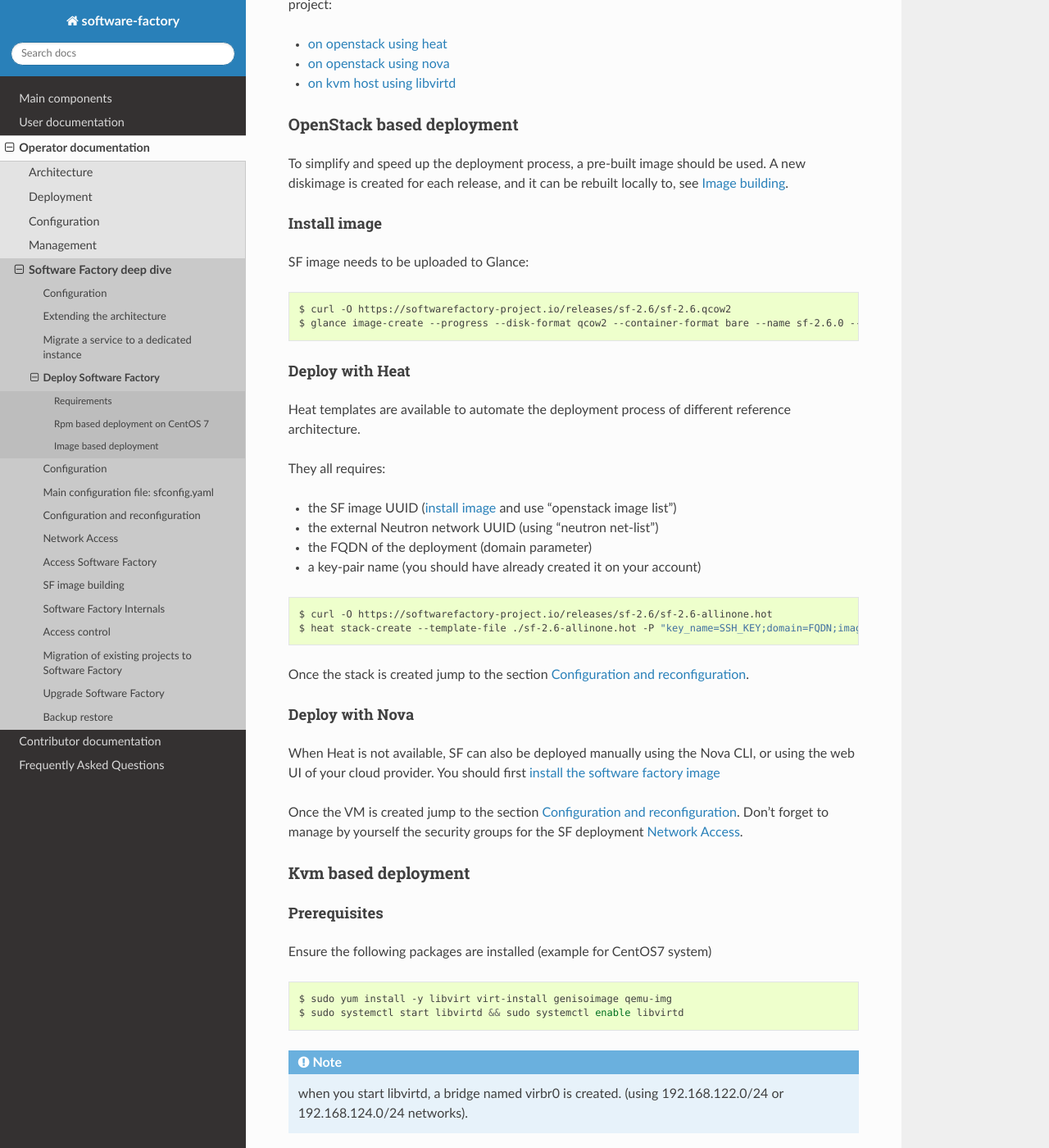
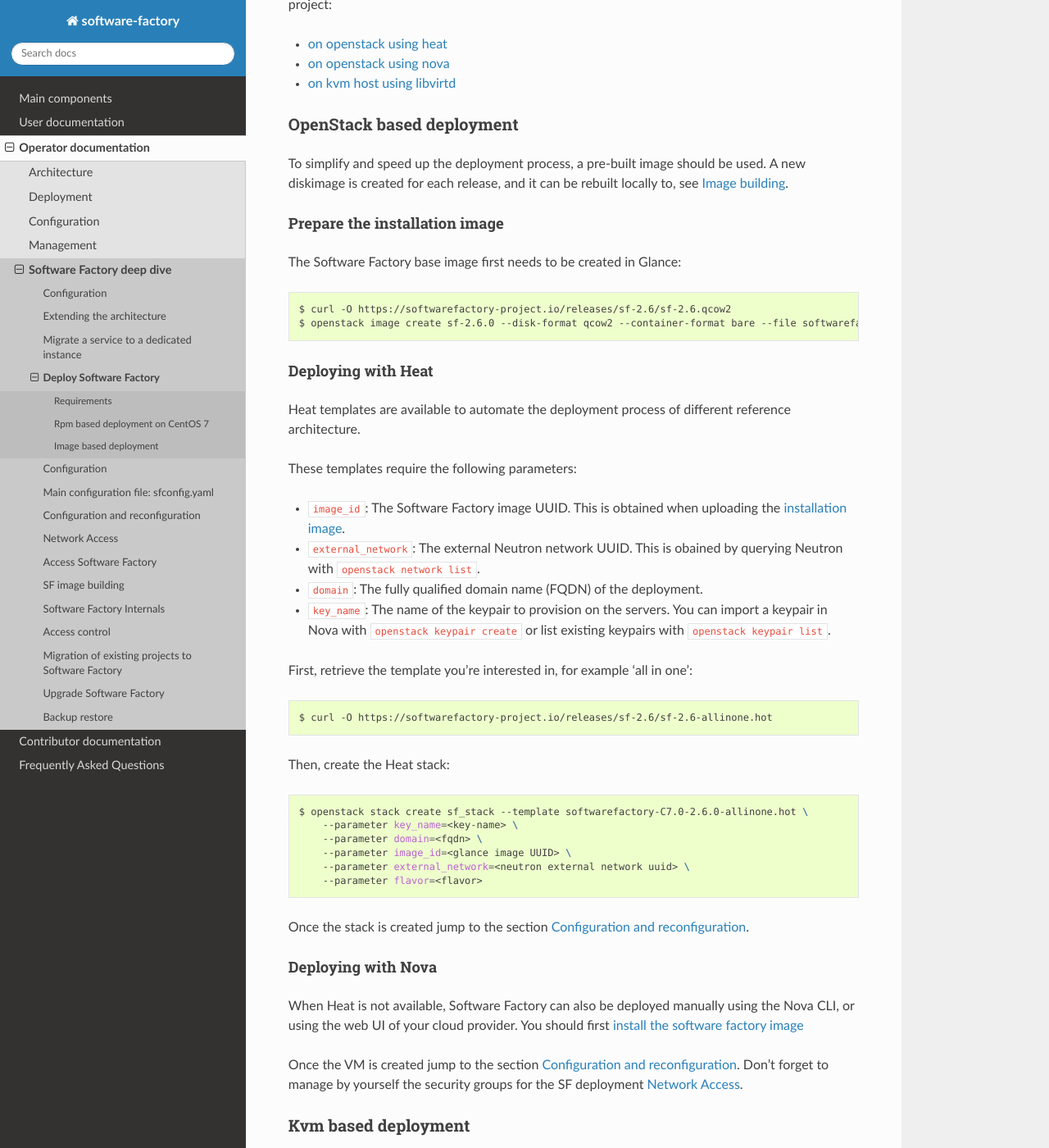
Before and after one commit to softwarefactory-project/sf-docs, a Sphinx documentation site: the page built from docs/operator/deployment.rst, in a window 1280 px wide and 1400 px high, scrolled down 842 px. Shown: the whole window at 82% size. Built offline with Sphinx 7.4.7 and the Read the Docs theme 2.0.0, drawn with Linux system fonts in a browser that asks for light colours; some of the changed text lies outside the part shown.

Commit message:
Flesh out a bit the docs regarding deployment
- Remove deprecated commands in favor of openstackclient
- Add some clarification on parameters

Change-Id: I3752e47161645243915aef85a785f319d14b747b

```diff
--- a/docs/operator/deployment.rst
+++ b/docs/operator/deployment.rst
@@ -58,45 +58,60 @@
 
 .. _deployment_image_based_install_image:
 
-Install image
-.............
+Prepare the installation image
+..............................
 
-SF image needs to be uploaded to Glance:
+The Software Factory base image first needs to be created in Glance:
 
 .. code-block:: bash
 
- $ curl -O https://softwarefactory-project.io/releases/sf-2.6/sf-2.6.qcow2
- $ glance image-create --progress --disk-format qcow2 --container-format bare --name sf-2.6.0 --file sf-2.6.qcow2
+  $ curl -O https://softwarefactory-project.io/releases/sf-2.6/sf-2.6.qcow2
+  $ openstack image create sf-2.6.0 --disk-format qcow2 --container-format bare --file softwarefactory-C7.0-2.6.0.img.qcow2
 
 .. _deployment_image_based_heat:
 
-Deploy with Heat
-................
+Deploying with Heat
+...................
 
 Heat templates are available to automate the deployment process of different reference architecture.
 
-They all requires:
+These templates require the following parameters:
 
-* the SF image UUID (:ref:`install image <deployment_image_based_install_image>` and use "openstack image
-  list")
-* the external Neutron network UUID (using "neutron net-list")
-* the FQDN of the deployment (domain parameter)
-* a key-pair name (you should have already created it on your account)
+* ``image_id``: The Software Factory image UUID. This is obtained when
+  uploading the `installation image <Prepare the installation image>`_.
+* ``external_network``: The external Neutron network UUID. This is obained by
+  querying Neutron with ``openstack network list``.
+* ``domain``: The fully qualified domain name (FQDN) of the deployment.
+* ``key_name``: The name of the keypair to provision on the servers. You can
+  import a keypair in Nova with ``openstack keypair create`` or list existing
+  keypairs with ``openstack keypair list``.
+
+First, retrieve the template you're interested in, for example 'all in one':
 
 .. code-block:: bash
 
  $ curl -O https://softwarefactory-project.io/releases/sf-2.6/sf-2.6-allinone.hot
- $ heat stack-create --template-file ./sf-2.6-allinone.hot -P "key_name=SSH_KEY;domain=FQDN;image_id=GLANCE_UUID;external_network=NETWORK_UUID;bootstrap=false;flavor=m1.large" sf_stack
+
+Then, create the Heat stack:
+
+.. code-block:: bash
+
+  $ openstack stack create sf_stack --template softwarefactory-C7.0-2.6.0-allinone.hot \
+      --parameter key_name=<key-name> \
+      --parameter domain=<fqdn> \
+      --parameter image_id=<glance image UUID> \
+      --parameter external_network=<neutron external network uuid> \
+      --parameter flavor=<flavor>
 
 Once the stack is created jump to the section :ref:`Configuration and reconfiguration <configure_reconfigure>`.
 
 
 .. _deployment_image_based_nova:
 
-Deploy with Nova
-................
+Deploying with Nova
+...................
 
-When Heat is not available, SF can also be deployed manually using the Nova CLI, or
+When Heat is not available, Software Factory can also be deployed manually using the Nova CLI, or
 using the web UI of your cloud provider. You should first :ref:`install the software
 factory image <deployment_image_based_install_image>`
 
@@ -123,8 +138,8 @@
   when you start libvirtd, a bridge named virbr0 is created. (using
   192.168.122.0/24 or 192.168.124.0/24 networks).
 
-Prepare the sf image
-....................
+Prepare the installation image
+..............................
 
 SF image needs to be downloaded on your kvm host
 
```
